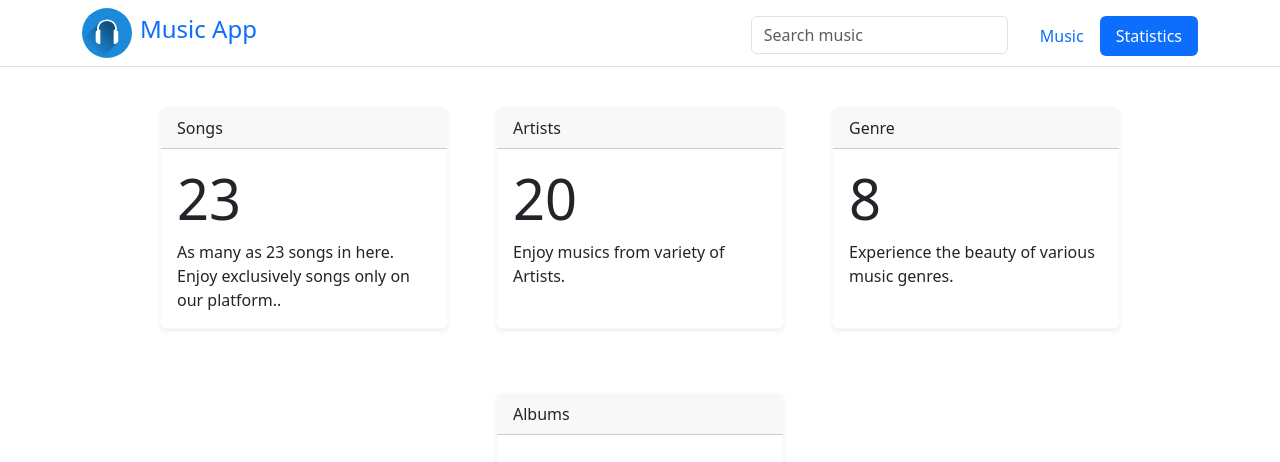
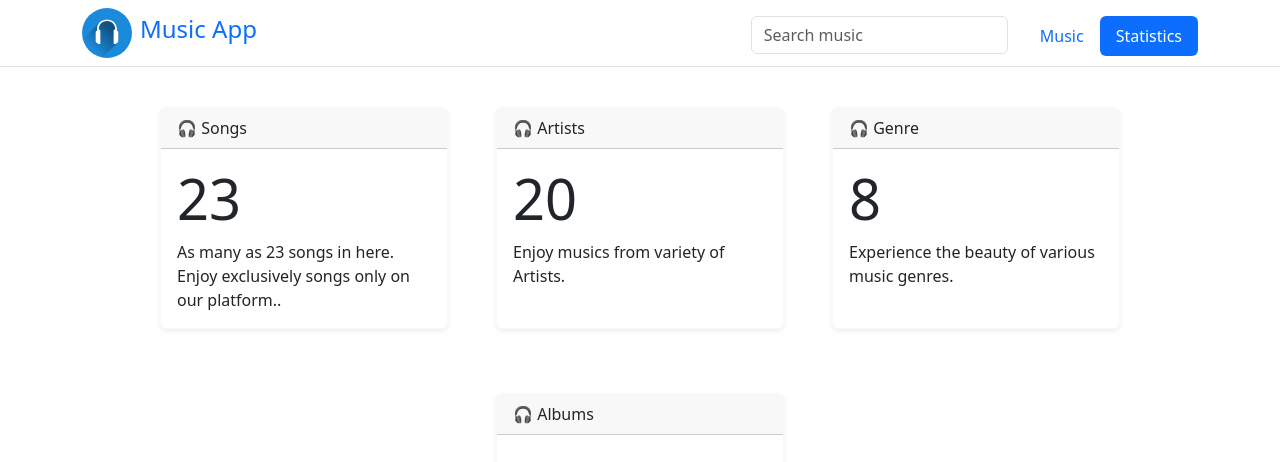
Before and after one commit to suraffy/suraffy-music-app, a React (Vite) app: page /#/statistics in a window 1280 px wide. Shown: the top 462 px of the page. Built offline with nearby package versions, Linux system fonts and the light colour scheme.

Commit message:
Sidebar: add emoji

```diff
--- a/src/components/common/StaticCard.tsx
+++ b/src/components/common/StaticCard.tsx
@@ -17,7 +17,7 @@ const StaticCard = ({ header, count, description }: Props) => {
       className="card border-light mt-3 shadow-sm"
       style={{ maxWidth: "18rem" }}
     >
-      <div className="card-header">{header}</div>
+      <div className="card-header">🎧 {header}</div>
       <div className="card-body">
         <h5 className="card-title display-4">{count}</h5>
         <p className="card-text">{description}</p>
```
